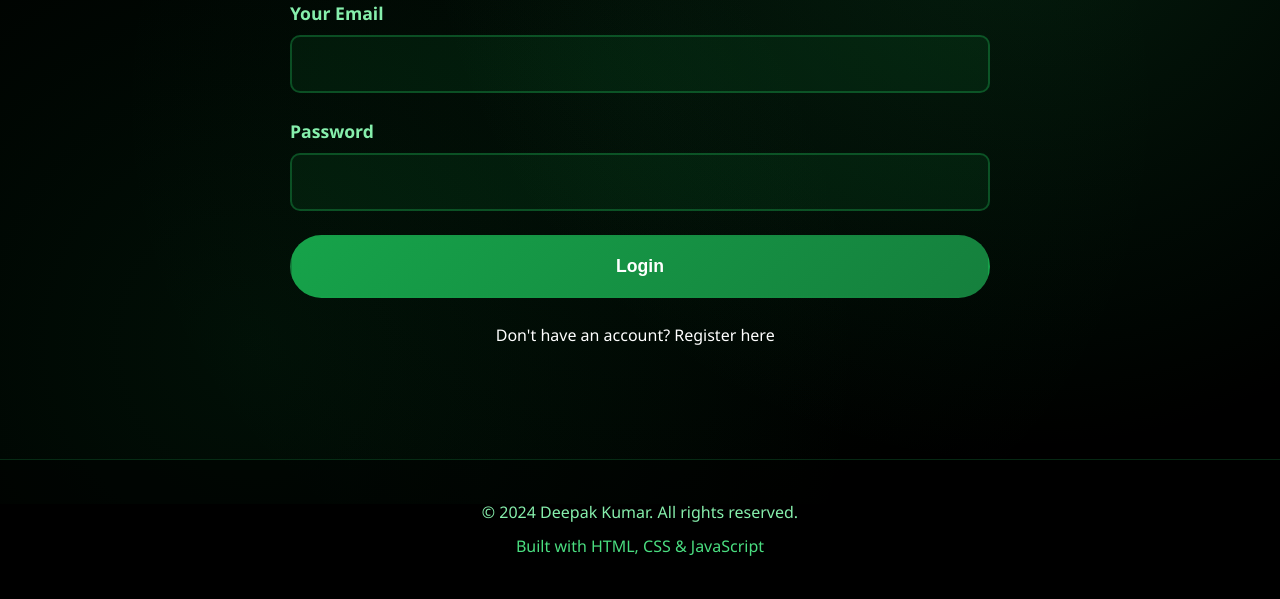
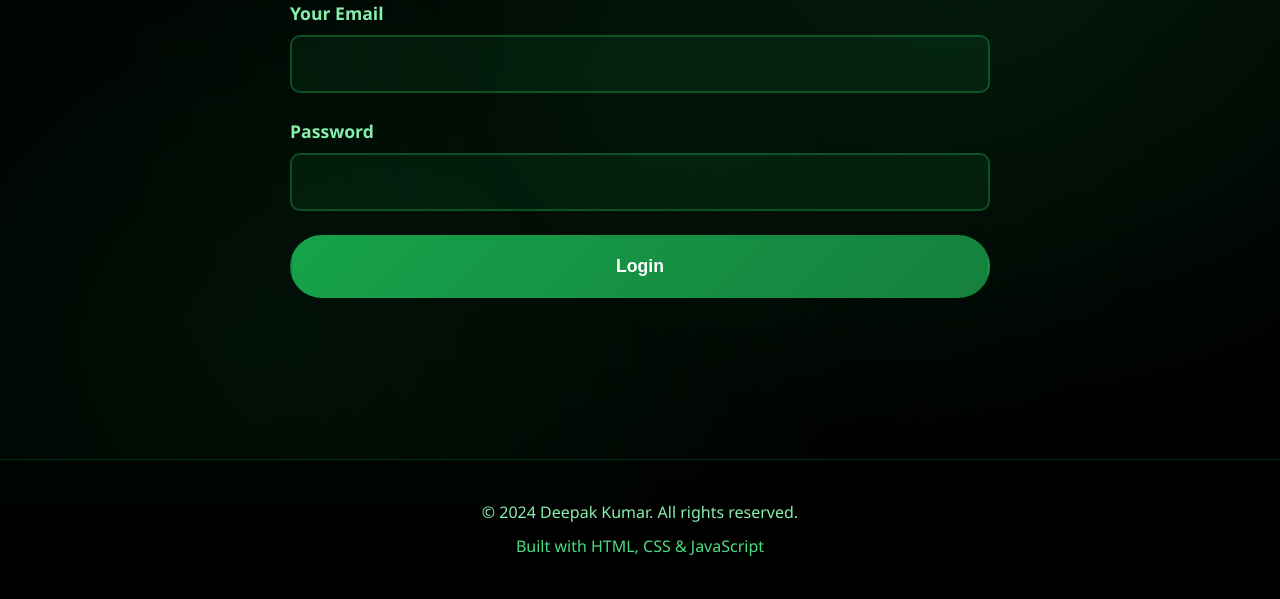
Before and after one commit to github2024users/Portfolio-main, a Django app: a page that uses templates/login.html in a window 1280 px wide. Shown: the part 296-895 px from the top of the page. Run offline with Django 5.2, Linux system fonts and the light colour scheme.

Commit message:
updated dashboard

```diff
--- a/templates/login.html
+++ b/templates/login.html
@@ -32,7 +32,7 @@
         <p class="register-link">
             <a class="register-url" href="{% url 'register' %}">
                 &nbsp;&nbsp;&nbsp;&nbsp;&nbsp;&nbsp;&nbsp;&nbsp;&nbsp;&nbsp;
-                Don't have an account? Register here
+                <!-- Don't have an account? Register here -->
             </a>
         </p>
     </div>
```
